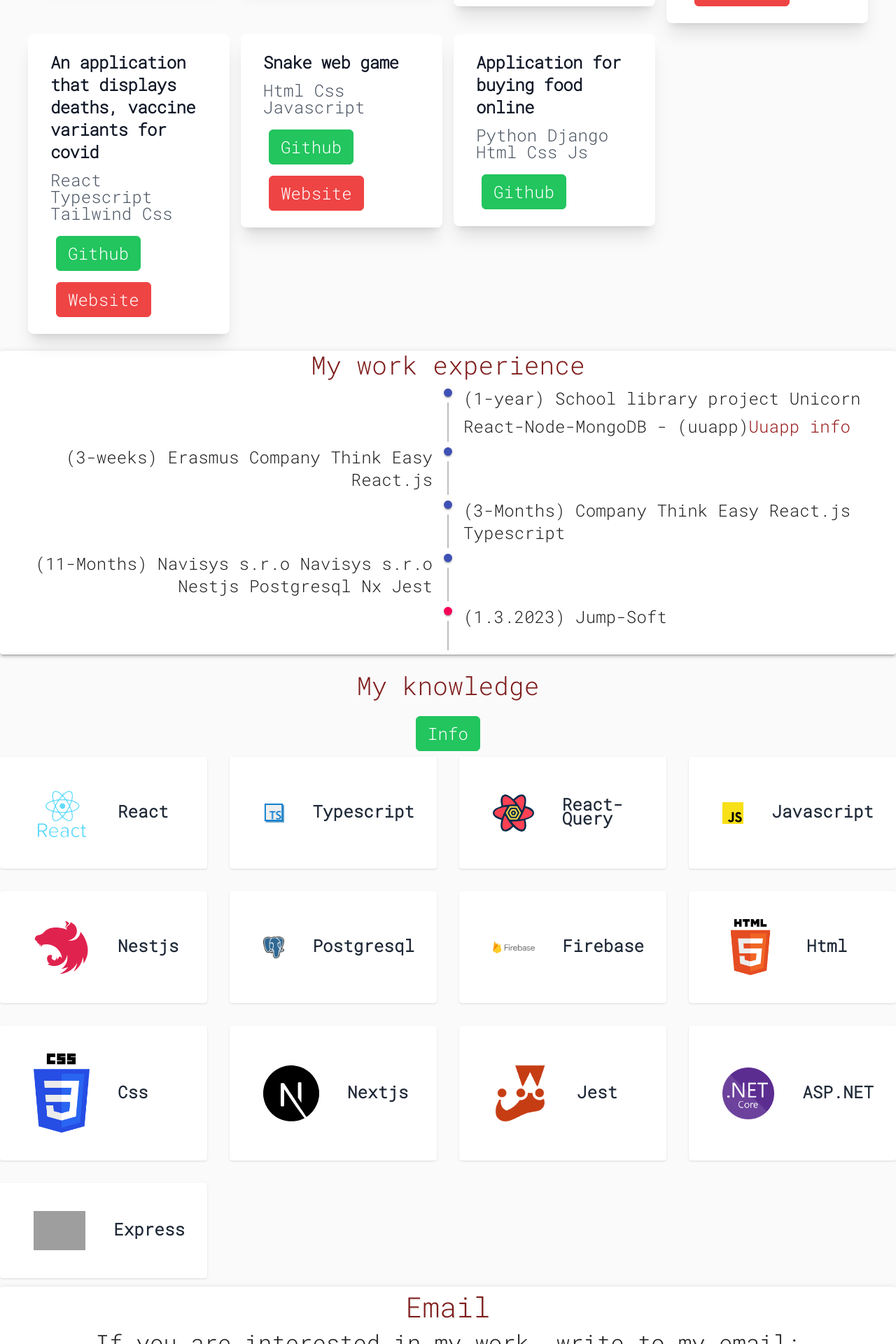
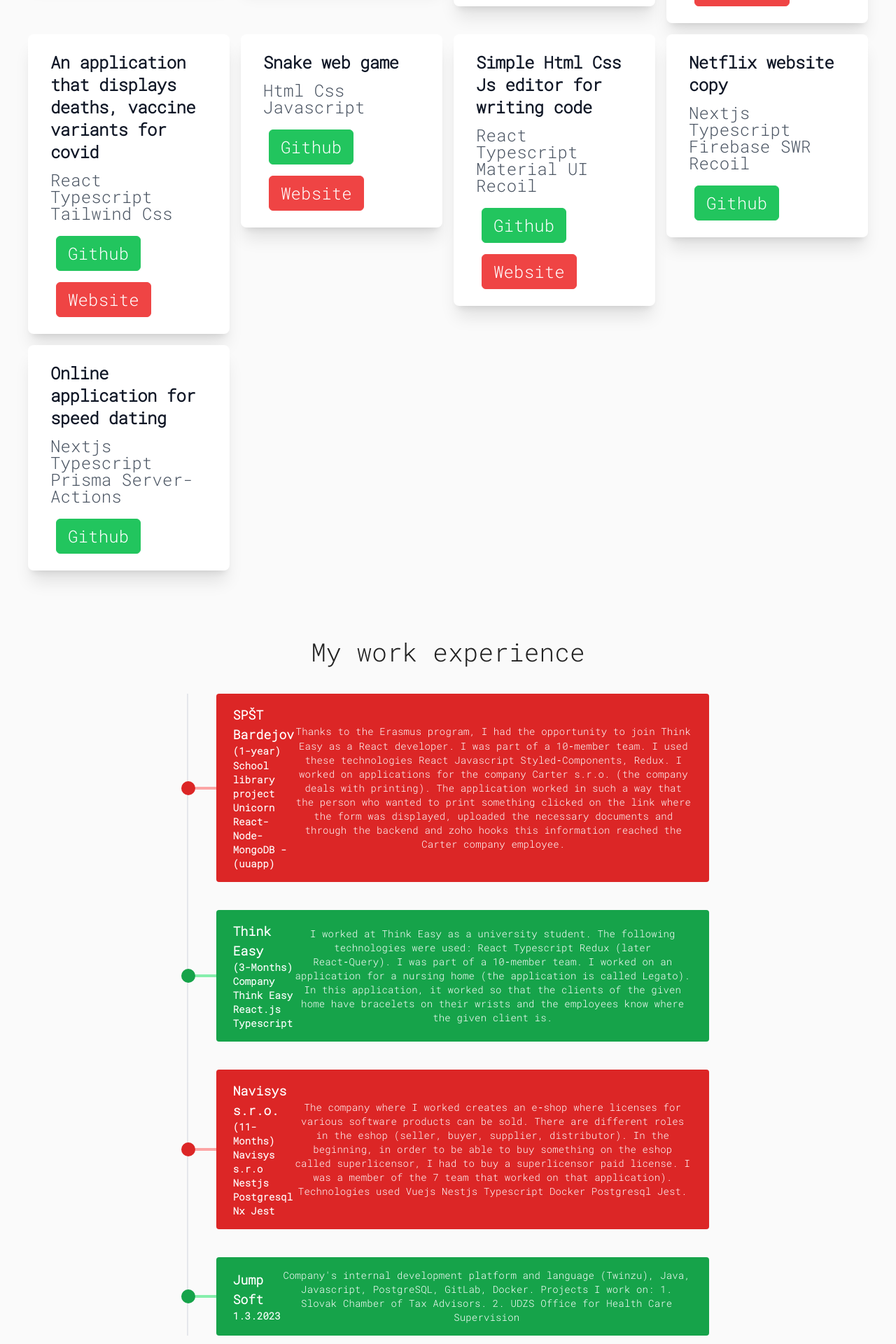
Before and after one commit to peterdinis/Portfolio-Dinis, a React (Create React App) app: page / in a window 1280 px wide. Shown: the part 2460-4380 px from the top of the page at 70% size. Built offline with nearby package versions, Linux system fonts and the light colour scheme; grey boxes are pictures that could not be loaded; a web font is replaced by a local one.

Commit message:
feat: Update old portfolio

```diff
--- a/src/components/projects/MyProjects.jsx
+++ b/src/components/projects/MyProjects.jsx
@@ -31,7 +31,7 @@ const MyProjects = () => {
         >
           <button className="border border-red-500 bg-red-500 text-white rounded-md px-4 py-2 m-2 transition duration-500 ease select-none hover:bg-red-600 focus:outline-none focus:shadow-outline">
             <a className="text-2xl" href="https://portfolio-dinis.vercel.app/">
-              Website
+              {t("description.onlineSite")}
             </a>
           </button>
         </Project>
@@ -44,7 +44,7 @@ const MyProjects = () => {
         >
           <button className="border border-red-500 bg-red-500 text-white rounded-md px-4 py-2 m-2 transition duration-500 ease select-none hover:bg-red-600 focus:outline-none focus:shadow-outline">
             <a className="text-2xl" href="https://reddit-next-js.vercel.app/">
-              Website
+              {t("description.onlineSite")}
             </a>
           </button>
         </Project>
@@ -60,7 +60,7 @@ const MyProjects = () => {
               className="text-2xl"
               href="https://cerulean-genie-7216fc.netlify.app/"
             >
-              Website
+              {t("description.onlineSite")}
             </a>
           </button>
         </Project>
@@ -75,17 +75,36 @@ const MyProjects = () => {
               className="text-2xl"
               href="https://modest-elion-018f87.netlify.app/"
             >
-              Website
+              {t("description.onlineSite")}
+            </a>
+          </button>
+        </Project>
+        <Project
+          name={t("description.customEditor")}
+          subName="React Typescript Material UI Recoil"
+          link="https://github.com/peterdinis/React-Code-Editor"
+          firstLinkName="Github"
+        >
+          <button className="border border-red-500 bg-red-500 text-white rounded-md px-4 py-2 m-2 transition duration-500 ease select-none hover:bg-red-600 focus:outline-none focus:shadow-outline">
+            <a className="text-2xl" href="react-code-editor-flame.vercel.app">
+              {t("description.onlineSite")}
             </a>
           </button>
         </Project>
 
         <Project
-          link={"https://github.com/peterdinis/Django-Simple-Shop"}
-          name={t("description.simpleFoodShop")}
-          firstLinkName={"Github"}
-          subName={"Python Django Html Css Js"}
-        />
+          name={t("description.netflix")}
+          subName="Nextjs Typescript Firebase SWR Recoil"
+          link="https://github.com/peterdinis/Next-Flix"
+          firstLinkName="Github"
+        ></Project>
+
+        <Project
+          name={t("description.zoom_mate")}
+          subName="Nextjs Typescript Prisma Server-Actions"
+          link="https://github.com/peterdinis/Zoom-Mate"
+          firstLinkName="Github"
+        ></Project>
       </div>
     </div>
   );
--- a/src/components/projects/TimeLine.jsx
+++ b/src/components/projects/TimeLine.jsx
@@ -1,74 +1,67 @@
-import Timeline from "@material-ui/lab/Timeline";
-import TimelineItem from "@material-ui/lab/TimelineItem";
-import TimelineSeparator from "@material-ui/lab/TimelineSeparator";
-import TimelineConnector from "@material-ui/lab/TimelineConnector";
-import TimelineContent from "@material-ui/lab/TimelineContent";
-import TimelineDot from "@material-ui/lab/TimelineDot";
-import { Paper } from "@material-ui/core";
-import { useStyles } from "./styles";
+import React from "react";
 import { useTranslation } from "react-i18next";
-import HelperModal from "../shared/HelperModal";
 
-export default function TimeLine() {
+function TimeLine() {
   const { t } = useTranslation();
-  const classes = useStyles();
 
   return (
-    <div className="pt-2">
-      <Paper elevation={3}>
-        <h1 className="text-center text-red-900 text-4xl mt-4">
-          {t("description.work")}
-        </h1>
-        <Timeline className={classes.timeline} align="alternate">
-          <TimelineItem>
-            <TimelineSeparator>
-              <TimelineDot color="primary" />
-              <TimelineConnector />
-            </TimelineSeparator>
-            <TimelineContent className="text-2xl">
-              {t("description.workOne")}
-              <HelperModal />
-            </TimelineContent>
-          </TimelineItem>
-          <TimelineItem>
-            <TimelineSeparator>
-              <TimelineDot color="primary" />
-              <TimelineConnector />
-            </TimelineSeparator>
-            <TimelineContent className="text-2xl">
-              {t("description.workTwo")}
-            </TimelineContent>
-          </TimelineItem>
-          <TimelineItem>
-            <TimelineSeparator>
-              <TimelineDot color="primary" />
-              <TimelineConnector />
-            </TimelineSeparator>
-            <TimelineContent className="text-2xl">
-              {t("description.workThree")}
-            </TimelineContent>
-          </TimelineItem>
+    <>
+      <div className="w-10/12 md:w-7/12 lg:6/12 mx-auto relative py-20">
+        <h1 className="text-center mt-4 text-4xl">{t("description.work")}</h1>
+        <div className="border-l-2 mt-10">
+          <div className="transform transition cursor-pointer hover:-translate-y-2 ml-10 relative flex items-center px-6 py-4 bg-red-600 text-white rounded mb-10 flex-col md:flex-row space-y-4 md:space-y-0">
+            <div className="w-5 h-5 bg-red-600 absolute -left-10 transform -translate-x-2/4 rounded-full z-10 mt-2 md:mt-0"></div>
+            <div className="w-10 h-1 bg-red-300 absolute -left-10 z-0"></div>
+            <div className="flex-auto">
+              <h1 className="text-lg font-bold">SPŠT Bardejov</h1>
+              <p className="font-bold">{t("description.workOne")}</p>
+            </div>
+            <p className="text-center text-white">
+              {t("description.descriptionOne")}
+            </p>
+          </div>
 
-          <TimelineItem>
-            <TimelineSeparator>
-              <TimelineDot color="primary" />
-              <TimelineConnector />
-            </TimelineSeparator>
-            <TimelineContent className="text-2xl">
-              {t("description.workFour")}
-            </TimelineContent>
-          </TimelineItem>
-          <TimelineItem>
-            <TimelineSeparator>
-              <TimelineDot color="secondary" />
-              <TimelineConnector />
-            </TimelineSeparator>
-            <TimelineContent className="text-2xl">
-              (1.3.2023) Jump-Soft
-            </TimelineContent>
-          </TimelineItem>
-        </Timeline>
-      </Paper>
-    </div>
+          <div className="transform transition cursor-pointer hover:-translate-y-2 ml-10 relative flex items-center px-6 py-4 bg-green-600 text-white rounded mb-10 flex-col md:flex-row space-y-4 md:space-y-0">
+            <div className="w-5 h-5 bg-green-600 absolute -left-10 transform -translate-x-2/4 rounded-full z-10 mt-2 md:mt-0"></div>
+            <div className="w-10 h-1 bg-green-300 absolute -left-10 z-0"></div>
+            <div className="flex-auto">
+              <h1 className="text-lg font-bold">Think Easy</h1>
+              <p className="font-bold">{t("description.workThree")}</p>
+            </div>
+            <p className="text-center text-white">
+              {" "}
+              {t("description.descriptionTwo")}
+            </p>
+          </div>
+
+          <div className="transform transition cursor-pointer hover:-translate-y-2 ml-10 relative flex items-center px-6 py-4 bg-red-600 text-white rounded mb-10 flex-col md:flex-row space-y-4 md:space-y-0">
+            <div className="w-5 h-5 bg-red-600 absolute -left-10 transform -translate-x-2/4 rounded-full z-10 mt-2 md:mt-0"></div>
+            <div className="w-10 h-1 bg-red-300 absolute -left-10 z-0"></div>
+
+            <div className="flex-auto">
+              <h1 className="text-lg font-bold">Navisys s.r.o.</h1>
+              <p className="font-bold">{t("description.workFour")}</p>
+            </div>
+            <p className="text-center text-white">
+              {t("description.descriptionThree")}
+            </p>
+          </div>
+
+          <div className="transform transition cursor-pointer hover:-translate-y-2 ml-10 relative flex items-center px-6 py-4 bg-green-600 text-white rounded mb-10 flex-col md:flex-row space-y-4 md:space-y-0">
+            <div className="w-5 h-5 bg-green-600 absolute -left-10 transform -translate-x-2/4 rounded-full z-10 mt-2 md:mt-0"></div>
+            <div className="w-10 h-1 bg-green-300 absolute -left-10 z-0"></div>
+            <div className="flex-auto">
+              <h1 className="text-lg font-bold">Jump Soft</h1>
+              <p className="font-bold">1.3.2023</p>
+            </div>
+            <p className="text-center text-white">
+            {t("description.jumpSoft")}
+            </p>
+          </div>
+        </div>
+      </div>
+    </>
   );
 }
+
+export default TimeLine;
--- a/src/i18n/i18n.js
+++ b/src/i18n/i18n.js
@@ -31,6 +31,7 @@ i18n
               "I have the most experience with technologies: React Nestjs and Typescript Node.",
             favoriteStack: "My favorite stack",
             myProjects: "Some of my projects",
+            customEditor: "Simple Html Css Js editor for writing code",
             projectOne: "Spst Library",
             projectOneD: "Copy of the school project web library",
             projectTwo: "Backend API for SPST Library",
@@ -55,7 +56,8 @@ i18n
             descriptionThree:
               "The company where I worked creates an e‑shop where licenses for various software products can be sold. There are different roles in the eshop (seller, buyer, supplier, distributor). In the beginning, in order to be able to buy something on the eshop called superlicensor, I had to buy a superlicensor paid license. I was a member of the 7 team that worked on that application). Technologies used Vuejs Nestjs Typescript Docker Postgresql Jest.",
             workTwo: "(3-weeks) Erasmus Company Think Easy React.js",
-            workFour: "(11-Months) Navisys s.r.o Navisys s.r.o Nestjs Postgresql Nx Jest",
+            jumpSoft: "Company's internal development platform and language (Twinzu), Java, Javascript, PostgreSQL, GitLab, Docker. Projects I work on: 1. Slovak Chamber of Tax Advisors. 2. UDZS Office for Health Care Supervision",
+            workFour: "(11-Months) Navisys s.r.o  Nestjs Postgresql Nx Jest",
             workThree: "(3-Months) Company Think Easy React.js Typescript",
             knowledge: "My knowledge",
             instaBE: "Api for instagram application",
@@ -76,8 +78,10 @@ i18n
             simpleFoodShop: "Application for buying food online",
             graphTalkFE: "Social site graphTalk",
             spotify: "Spotify website clone",
+            onlineSite: "Website",
             sevenDesc:
               "A simple control panel administrator can add customer books and issues and see questions from page users",
+            zoom_mate: "Online application for speed dating",
             uuappText:
               "This project was done during high school. The unicorn company announced a competition and the school I visited to apply. With the help of their framework we had to create a page. Their framework is based on the principle of React Node Mongodb (Modified version)",
           },
@@ -87,10 +91,14 @@ i18n
       sk: {
         translation: {
           description: {
+            zoom_mate: "Online applikácia na rýchle rande",
+            jumpSoft: "Interná vývojová platforma a jazyk spoločnosti (Twinzu), Java, Javascript, PostgreSQL, GitLab, Docker. Projekty, na ktorých pracujem: 1. Slovenská komora daňových poradcov. 2. Úrad pre dohľad nad zdravotnou starostlivosťou UDZS",
             graphTalkFE: "Socialná sieť graphTalk",
             simpleFoodShop: "Applikácia na objednávanie jedál",
             barberShop: "Aplikácia pre holičstvo používateľ si vie objednať termín o hoľiča",
             twitter: "Klon webstránky Twitter",
+            onlineSite: "Webstránka",
+            customEditor: "Jednoduchý Html, Css, Js editor pre písanie kódu",
             ecommerceSimple: "Online shop na predaj oblečenia",
             snakeDesc: "Online webová hra had",
             contactMe: "Ak ťa moja tvorba zaujala napíš mi na môj email",
```
